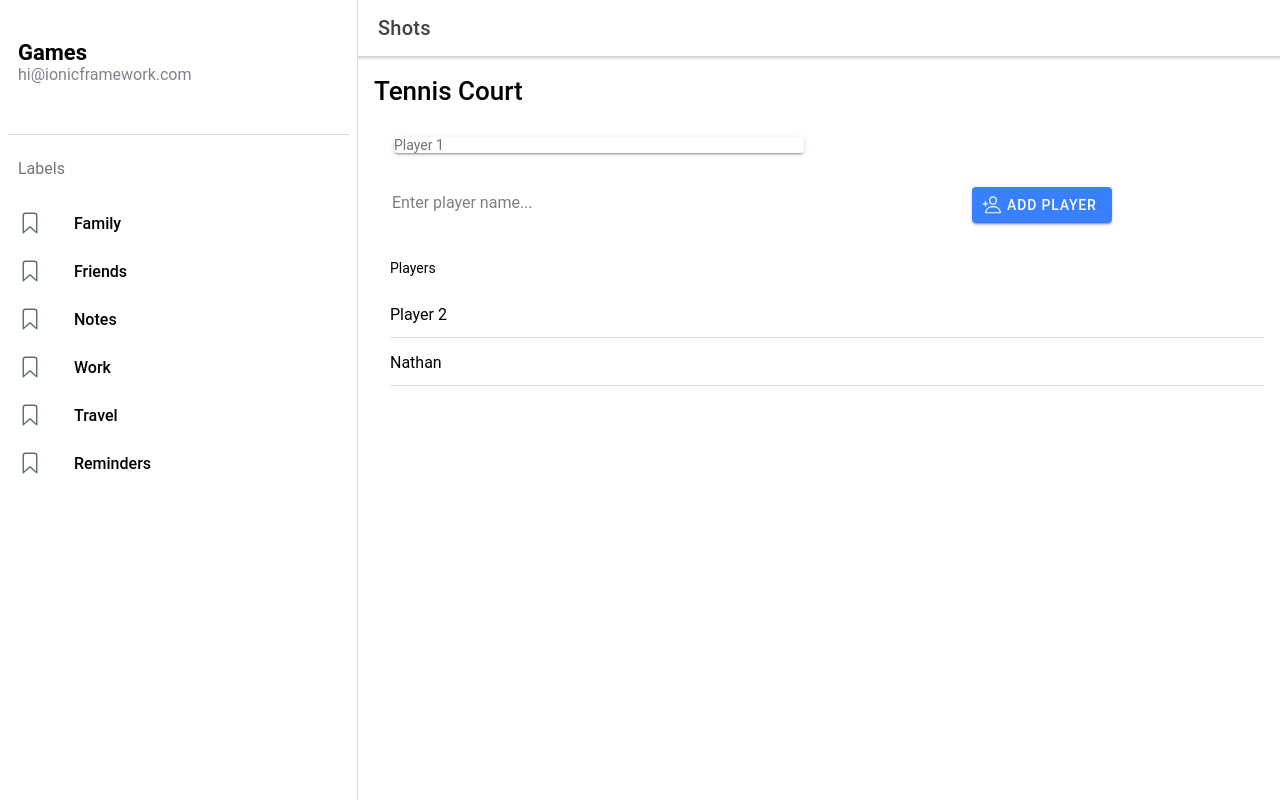
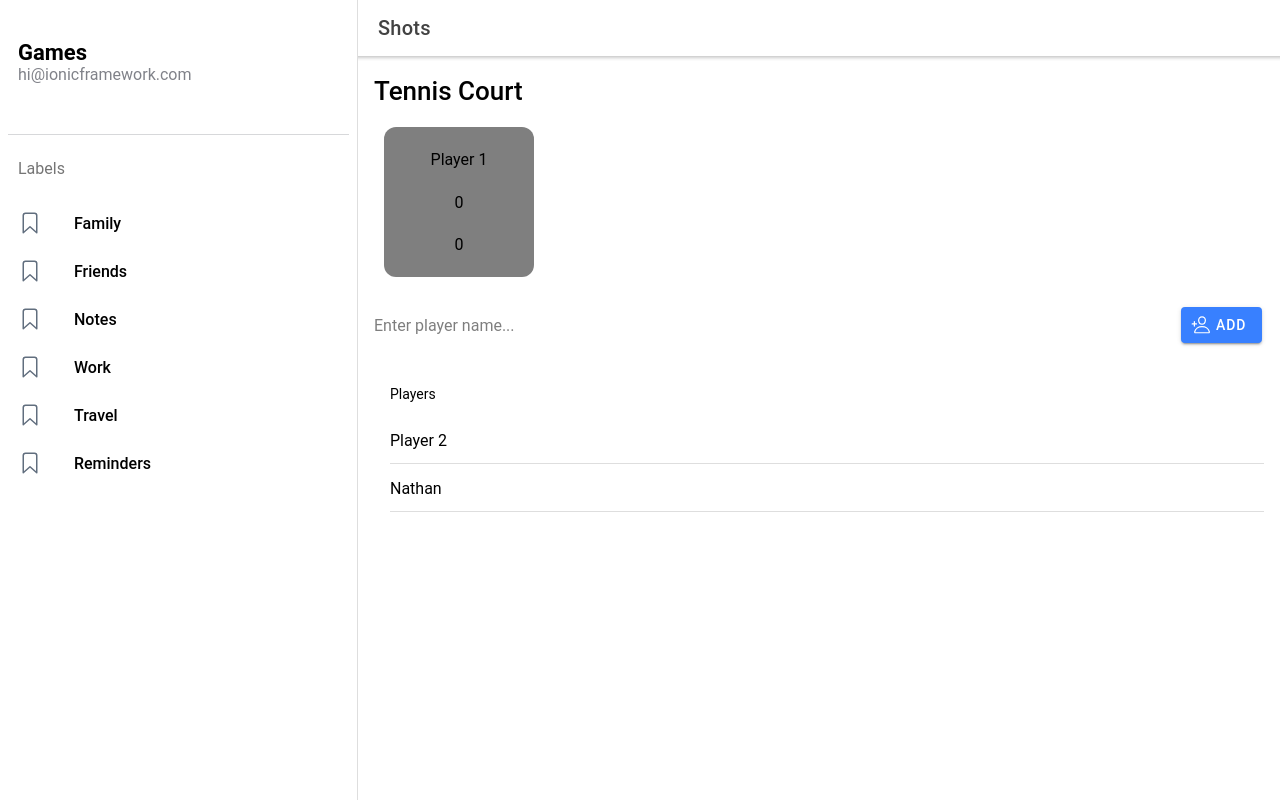
Before and after one commit to NathanDowner/tennis-companion, a React (Create React App) app: page /shots in a window 1280 px wide. Both pictures are taken after a click on the element "Player 1". Built offline with nearby package versions, Linux system fonts and the light colour scheme.

Commit message:
Add init style for TennisCourt and AddPlayer form

```diff
--- /dev/null
+++ b/src/components/AddPlayer.css
@@ -0,0 +1,8 @@
+.add-player form {
+	display: flex;
+	justify-content: space-between;
+}
+
+.add-player ion-input {
+	--padding-start: 0;
+}
--- a/src/components/AddPlayer.tsx
+++ b/src/components/AddPlayer.tsx
@@ -9,6 +9,8 @@ import {
 } from '@ionic/react';
 import { personAddOutline } from 'ionicons/icons';
 import Player from '../models/player.model';
+
+import './AddPlayer.css';
 
 interface AddPlayerProps {
 	addPlayer(p: Player): void;
@@ -28,26 +30,19 @@ const AddPlayer: React.FC<AddPlayerProps> = ({ addPlayer }) => {
 	};
 
 	return (
-		<div className="addPlayer">
-			<form onSubmit={handleSubmit}>
-				<IonGrid>
-					<IonRow>
-						<IonCol size="8">
+		<div className="add-player">
+			<form onSubmit={handleSubmit} className="ion-padding-vertical">
 				<IonInput
 					type="text"
 					value={playerName}
 					onIonChange={e => setPlayerName(e.detail.value!)}
 					placeholder="Enter player name..."
 				></IonInput>
-						</IonCol>
-						<IonCol size="4">
+
 				<IonButton type="submit">
 					<IonIcon slot="start" icon={personAddOutline}></IonIcon>
-								Add Player
+					Add
 				</IonButton>
-						</IonCol>
-					</IonRow>
-				</IonGrid>
 			</form>
 		</div>
 	);
--- /dev/null
+++ b/src/components/TennisCourt.css
@@ -0,0 +1,20 @@
+h1,
+h2,
+h3,
+p {
+	padding: 0;
+	margin: 0;
+	font-size: 1rem;
+}
+
+.player-tile {
+	background-color: rgba(0, 0, 0, 0.5);
+	height: 150px;
+	width: 150px;
+	display: flex;
+	text-align: center;
+	flex-direction: column;
+	justify-content: space-evenly;
+	align-content: center;
+	border-radius: 12px;
+}
--- a/src/components/TennisCourt.tsx
+++ b/src/components/TennisCourt.tsx
@@ -1,6 +1,7 @@
 import React from 'react';
 import Player from '../models/player.model';
 import { IonGrid, IonRow, IonCol, IonCard } from '@ionic/react';
+import './TennisCourt.css';
 
 interface TennisCourtProps {
 	currentPlayers: Player[];
@@ -22,13 +23,24 @@ const TennisCourt: React.FC<TennisCourtProps> = ({
 				<IonRow>
 					{currentPlayers.map((p, index) => (
 						<IonCol key={index} size="6">
-							<IonCard
+							<div
+								className="player-tile"
 								onContextMenu={e => onKick(p)}
 								onClick={e => onMistake(p)}
-								// onDoubleClick={e => onShot(p)}
+								onDoubleClick={e => onShot(p)}
 							>
-								{p.name}
-							</IonCard>
+								<div className="player-name">{p.name}</div>
+								<span>{p.shotCount}</span>
+								<span>{p.score}</span>
+							</div>
+							{/* <IonCard
+								className="player-tile"
+								onContextMenu={e => onKick(p)}
+								onClick={e => onMistake(p)}
+								onDoubleClick={e => onShot(p)}
+							>
+								<h3 className="player-name">{p.name}</h3>
+							</IonCard> */}
 						</IonCol>
 					))}
 				</IonRow>
```
Lines whose indentation alone changed are shown as unchanged.
